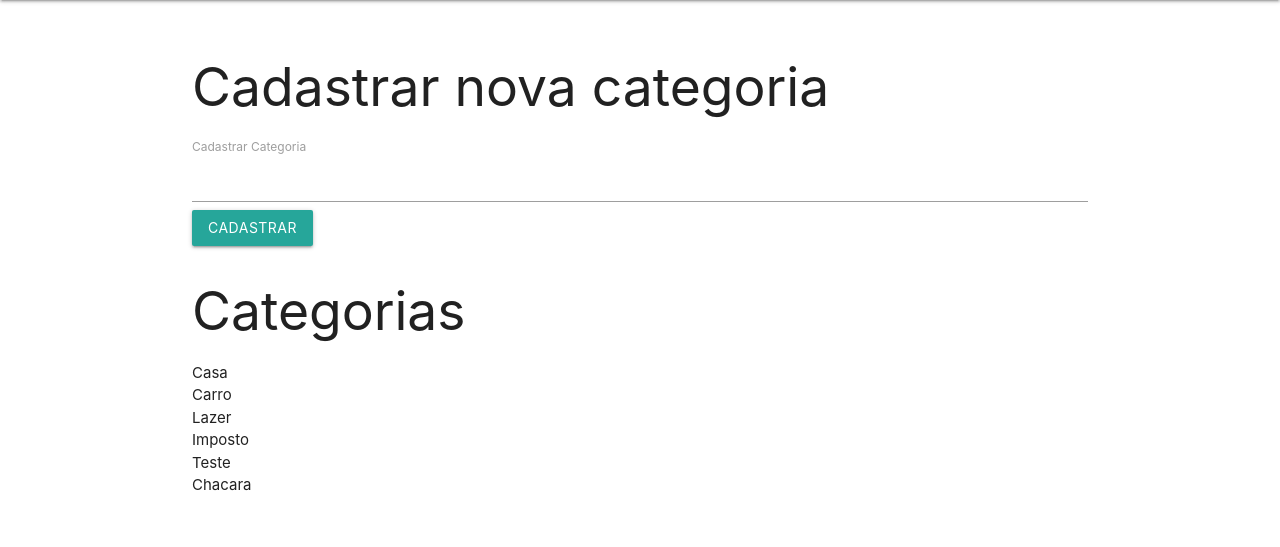
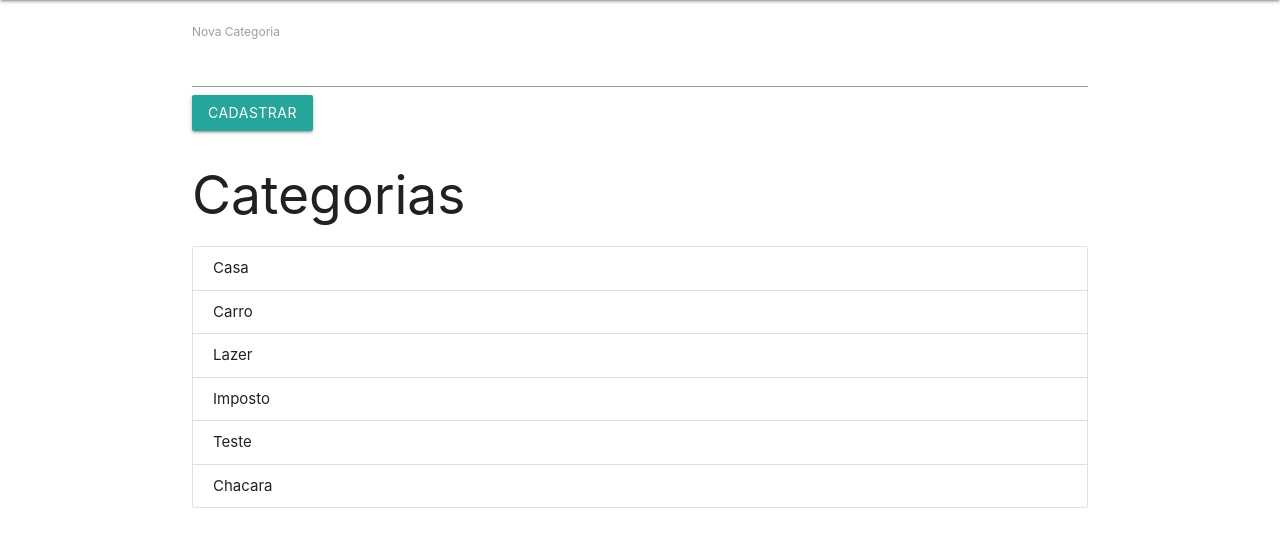
Before and after one commit to leandrofreire13/controle_financeiro, a Django app: page /gastos/categoria in a window 1280 px wide. Shown: the part 64-611 px from the top of the page. Run offline with Django 3.2, Linux system fonts and the light colour scheme; data comes from the database, SQL or seed files in the repository; both versions use the stored data as it was after the commit.

Commit message:
Mudando css e usando form no html

```diff
--- a/finance/templates/cadastrar_categoria.html
+++ b/finance/templates/cadastrar_categoria.html
@@ -1,22 +1,22 @@
 {% extends 'base.html' %}
 
-
+{% block title %} Cadastrar Categoria {% endblock %}
 {% block content %}
-
-<h2>Cadastrar nova categoria</h2>
 
 <form action="categoria" method="post" class="form-inline">
     <div class="form-group mb-2">
         {% csrf_token %}
-        <label for="">Cadastrar Categoria</label>
-        <input type="text">
+        <label for="">Nova Categoria</label>
+        <input type="text" name="nome">
     </div>
      <button type="submit" class="btn btn-outline-primary">Cadastrar</button>
 </form>
 <ul class="list-group">
     <h2>Categorias</h2>
-    {% for categoria in categorias %}
-        <li class="list-group-item">{{ categoria.nome }}</li>
-    {% endfor %}
+    <ul class="collection">
+        {% for categoria in categorias %}
+        <li class="collection-item">{{ categoria.nome }}</li>
+        {% endfor %}
+    </ul>
 </ul>
 {% endblock %}
--- a/finance/views.py
+++ b/finance/views.py
@@ -29,8 +29,7 @@ def cadastraCategoria(request):
     if request.method == "POST":
         form = CategoriaForm(request.POST)
         if form.is_valid():
-            categoria = form.save(commit=False)
-            categoria.save()
+            form.save()
             return redirect('cadastrar_categorias')
     else:
         form = CategoriaForm()
```
Also changed, not shown: db.sqlite3.
